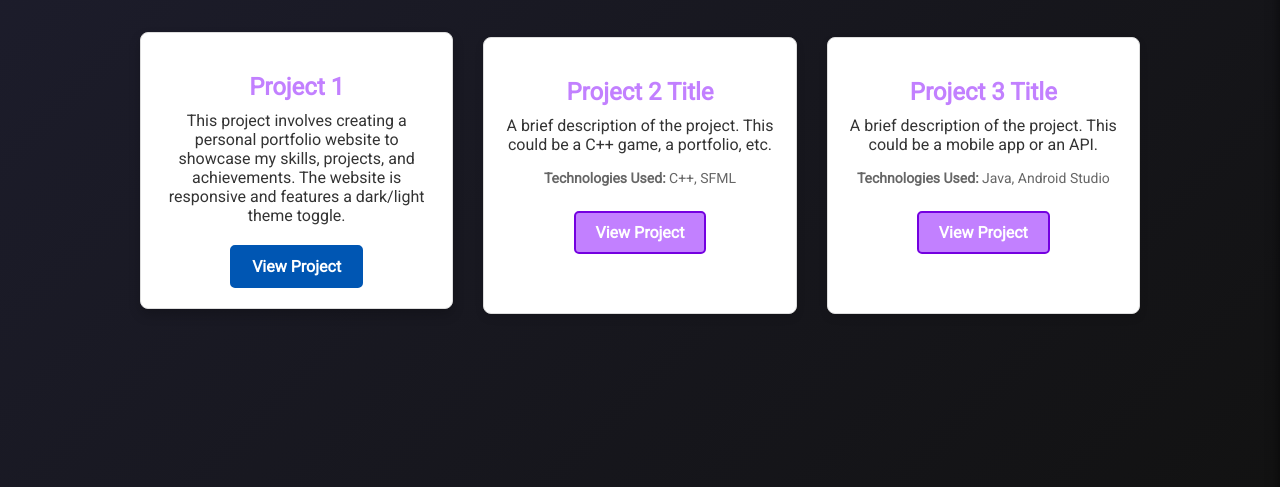
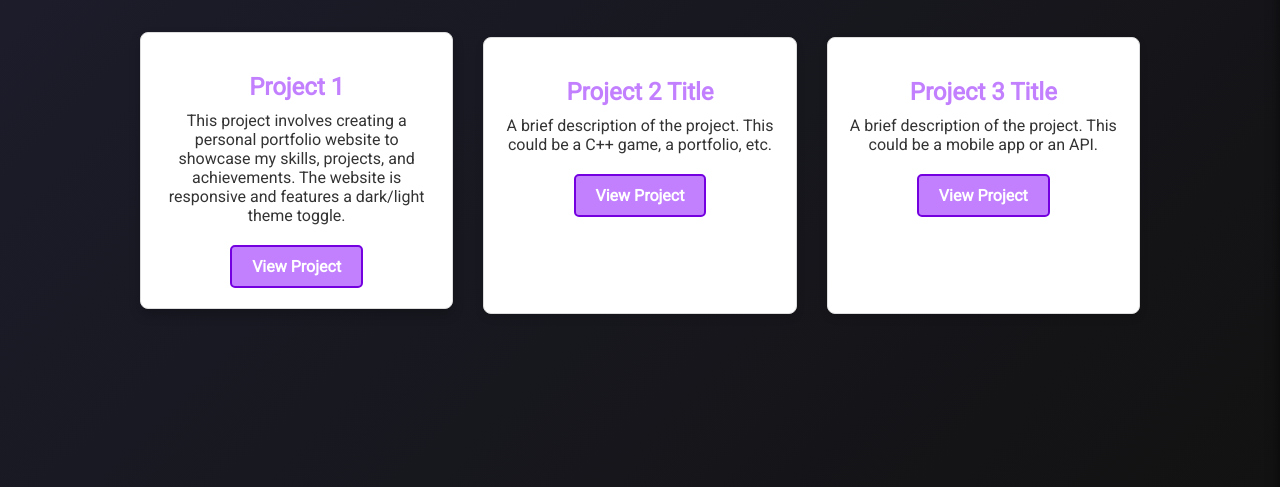
Before and after one commit to bytiks/portfolio, a plain HTML site: page public/projects.html in a window 1280 px wide. In both pictures the pointer is over the link 296 px from the left and 584 px from the top of the page. Shown: the part 313-800 px from the top of the page. Drawn offline with Linux system fonts and the light colour scheme.

Commit message:
changes in hover

```diff
--- a/css/style.css
+++ b/css/style.css
@@ -461,8 +461,8 @@ header p {
 
 /* Hover effect */
 .view-link:hover {
-    background-color: #0056b3; /* Darker blue on hover */
-    border-color: #0056b3; /* Darker border color on hover */
+    background-color: #c280ff; /* Darker blue on hover */
+    border-color: #7400e0; /* Darker border color on hover */
 }
 
 
--- a/public/projects.html
+++ b/public/projects.html
@@ -45,9 +45,6 @@
 <div class="project-card">
     <h2>Project 2 Title</h2>
     <p>A brief description of the project. This could be a C++ game, a portfolio, etc.</p>
-    <ul>
-        <li><strong>Technologies Used:</strong> C++, SFML</li>
-    </ul>
     <a href="https://github.com/your-username/project2" class="view-link" target="_blank">View Project</a>
 </div>
 
@@ -55,9 +52,6 @@
 <div class="project-card">
     <h2>Project 3 Title</h2>
     <p>A brief description of the project. This could be a mobile app or an API.</p>
-    <ul>
-        <li><strong>Technologies Used:</strong> Java, Android Studio</li>
-    </ul>
     <a href="https://github.com/your-username/project3" class="view-link" target="_blank">View Project</a>
 </div>
 
```
